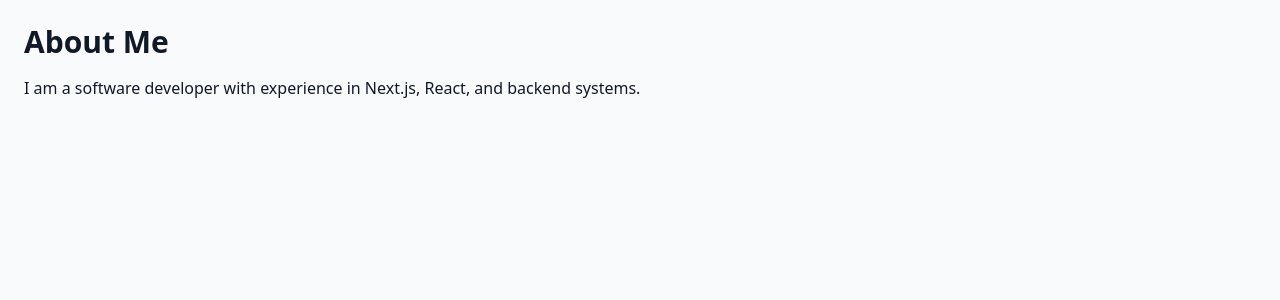
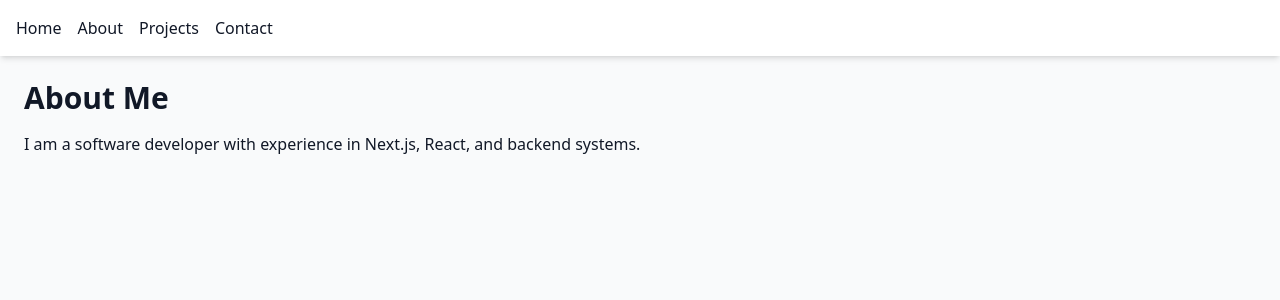
Before and after one commit to pidoko/website, a Next.js app: page /about in a window 1280 px wide. Shown: the top 300 px of the page. Built offline with nearby package versions, Linux system fonts and the light colour scheme.

Commit message:
added navigation bar and enabled @/ alias

```diff
--- a/src/pages/_app.tsx
+++ b/src/pages/_app.tsx
@@ -1,9 +1,17 @@
 import "windi.css"; // Import WindiCSS instead of globals.css
 import type { AppProps } from "next/app";
+import Navbar from "@/components/Navbar";
 
+/**
+ * Custom App Component for Next.js
+ *
+ * This component wraps every page in your application with a consistent layout.
+ * It includes the Navbar at the top and applies global styling using WindiCSS classes.
+ */
 export default function MyApp({ Component, pageProps }: AppProps) {
   return (
     <div className="bg-gray-50 text-gray-900 dark:bg-gray-900 dark:text-white min-h-screen">
+      <Navbar />
       <Component {...pageProps} />
     </div>
   );
--- a/tsconfig.json
+++ b/tsconfig.json
@@ -18,6 +18,10 @@
     "isolatedModules": true,
     "jsx": "preserve",
     "incremental": true,
+    "baseUrl": ".",             // Set baseUrl to the project root
+    "paths": {
+      "@/*": ["src/*"]          // Map any import starting with "@/..." to "src/..."
+    },
     "plugins": [
       {
         "name": "next"
```
